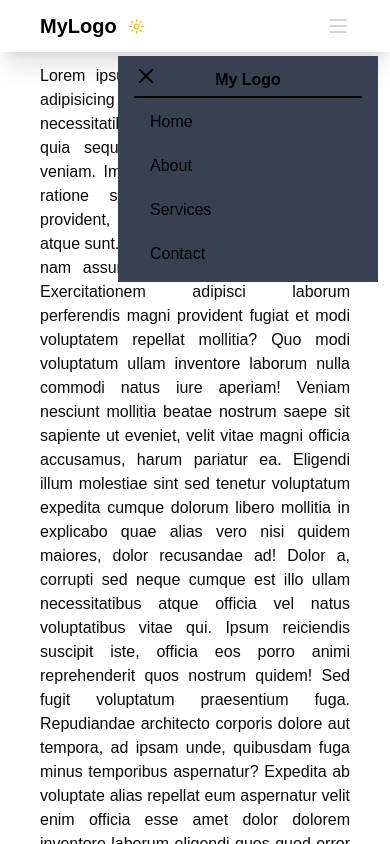
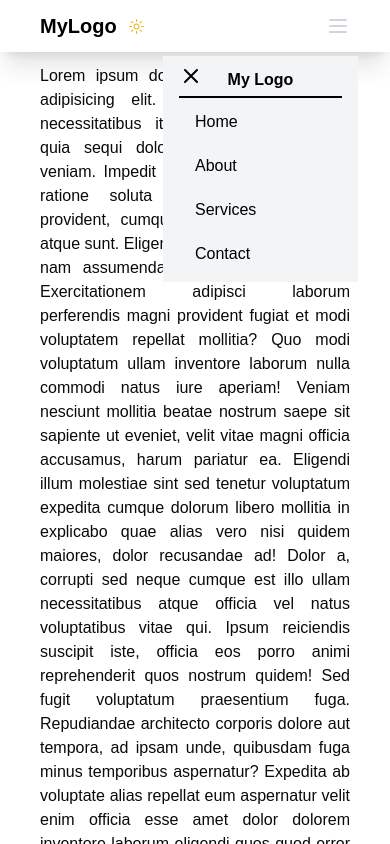
Before and after one commit to Github6432/job-portal, a Next.js app: page / in a window 390 px wide. Both pictures are taken after a click on the button 338 px from the left and 26 px from the top of the page. Shown: the top 844 px of the page. Built offline with nearby package versions, Linux system fonts and the light colour scheme.

Commit message:
fix mobile view dark mode & light mode

```diff
--- a/src/components/Navbar.tsx
+++ b/src/components/Navbar.tsx
@@ -76,7 +76,7 @@ const Navbar: React.FC = () => {
 
       {/* Mobile menu items */}
       {isOpen && (
-        <ul className="absolute right-3 top-12 md:hidden bg-gray-700 ml-auto mt-2 w-2/3 flex flex-col items-start px-4 py-2 space-y-1">
+        <ul className="absolute right-8 top-12 md:hidden bg-gray-100 ml-auto mt-2 w-6/12 flex flex-col items-start px-4 py-2 space-y-1">
           <button onClick={toggleMenu}>
             <svg
               className="absolute w-6 h-6"
```
Also changed, not shown: src/app/fonts/GeistMonoVF.woff (deleted), src/app/fonts/GeistVF.woff (deleted).
